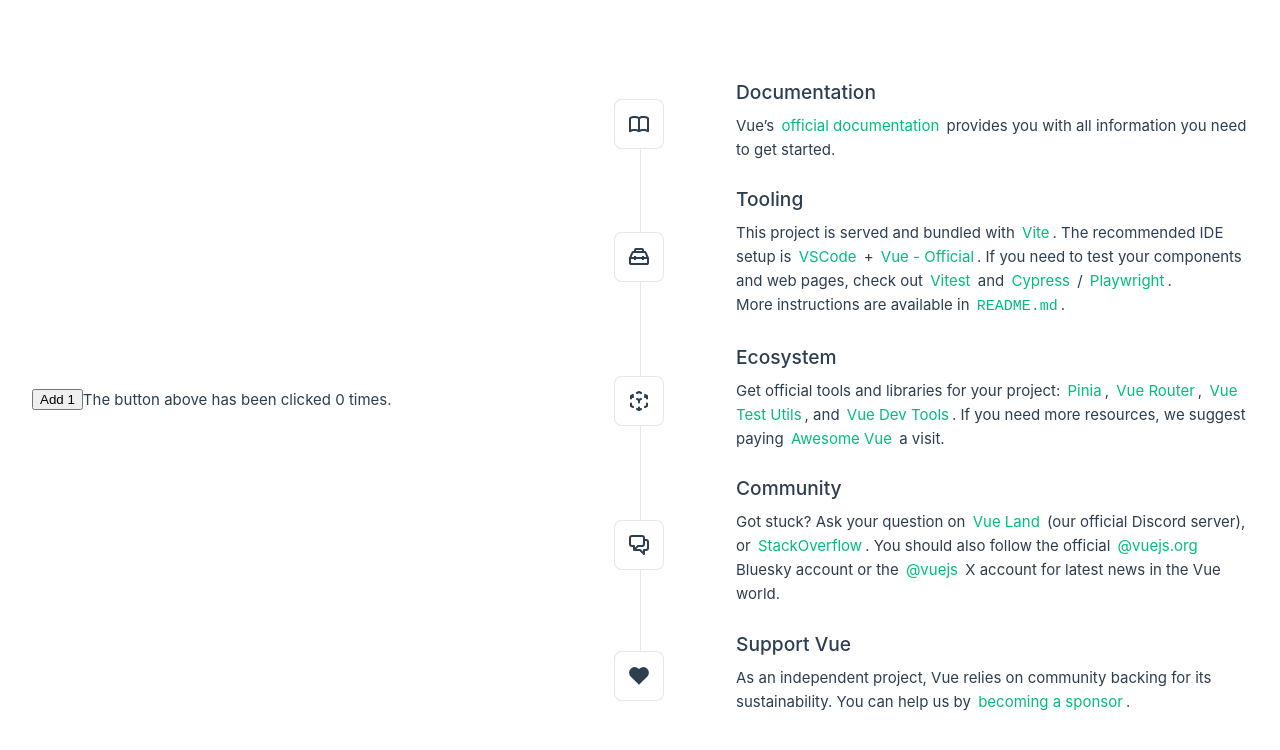
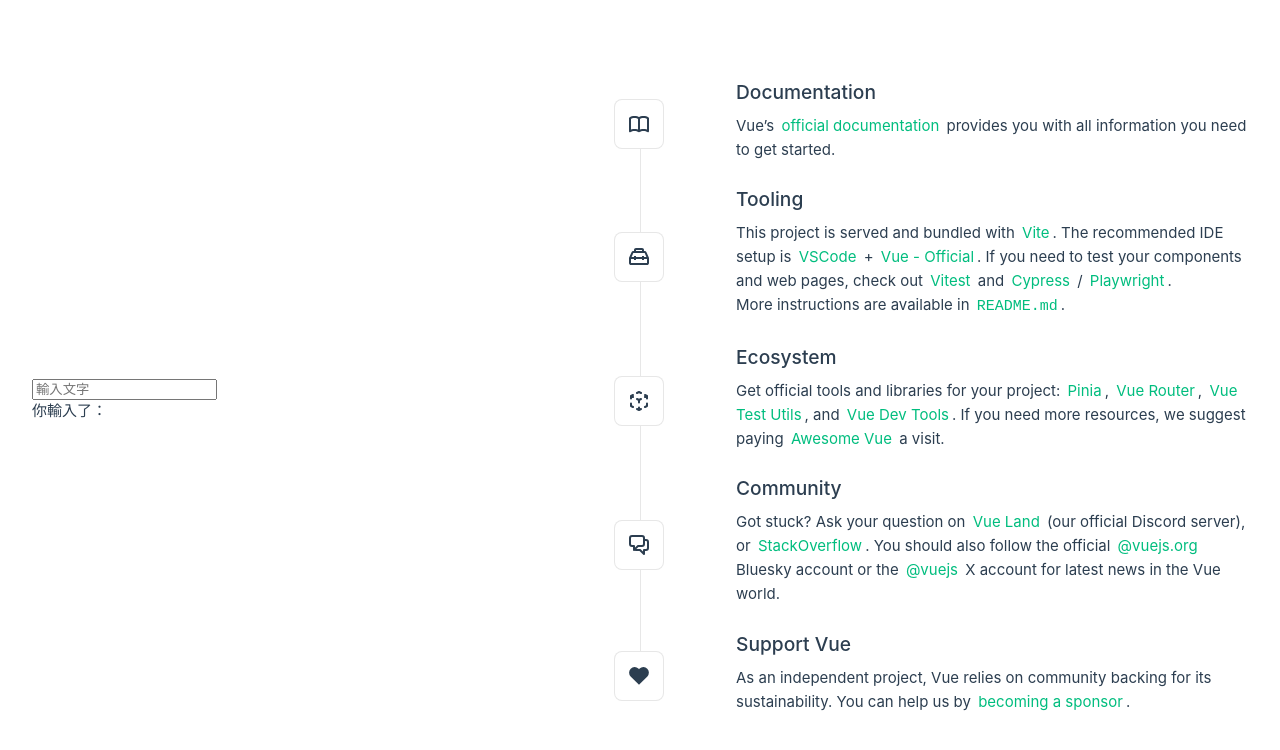
Before and after one commit to Chun5102/testproject, a Vue app: page / in a window 1280 px wide. Shown: the top 750 px of the page. Built offline with nearby package versions, Linux system fonts and the light colour scheme.

Commit message:
VonInput.vue

```diff
--- a/src/App.vue
+++ b/src/App.vue
@@ -19,6 +19,7 @@
 import ArrayChangeDetection from './components/ArrayChangeDetection.vue'
 import ProductManager from './components/ProductManager.vue'
 import VonClick from './components/VonClick.vue'
+import VonInput from './components/VonInput.vue'
 </script>
 
 <template>
@@ -44,7 +45,8 @@
       <!-- <ProductList /> -->
       <!-- <ArrayChangeDetection /> -->
       <!-- <ProductManager /> -->
-      <VonClick />
+      <!-- <VonClick /> -->
+      <VonInput />
     </div>
   </header>
 
--- a/src/components/VonClick.vue
+++ b/src/components/VonClick.vue
@@ -1,10 +1,15 @@
 <script setup>
 import { ref } from 'vue'
 const counter = ref(0)
+
+const counterMethod = (event) => {
+  console.log('🚀 ~ counterMethod ~ event:', event.target.tagName)
+  counter.value++
+}
 </script>
 
 <template>
-  <button @click="counter++">Add 1</button>
+  <button @click="counterMethod">Add 1</button>
   <p>The button above has been clicked {{ counter }} times.</p>
 </template>
 
--- /dev/null
+++ b/src/components/VonInput.vue
@@ -0,0 +1,18 @@
+<script setup>
+import { ref } from 'vue'
+
+const message = ref('')
+
+const onInput = (e) => {
+  message.value = e.target.value
+}
+</script>
+
+<template>
+  <div>
+    <input @input="onInput" placeholder="輸入文字" />
+    <p>你輸入了：{{ message }}</p>
+  </div>
+</template>
+
+<style scoped></style>
```
